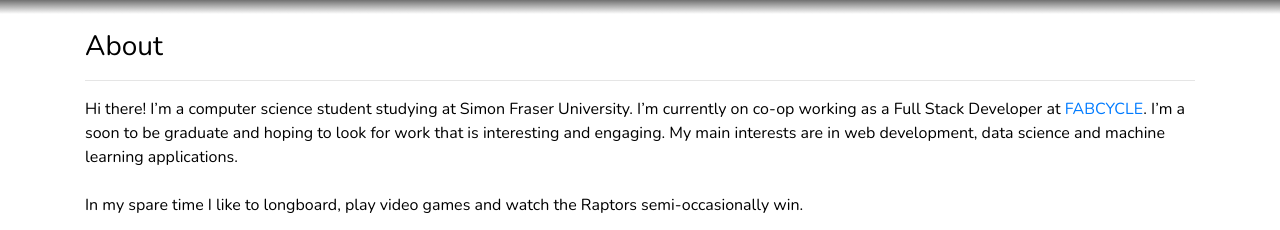
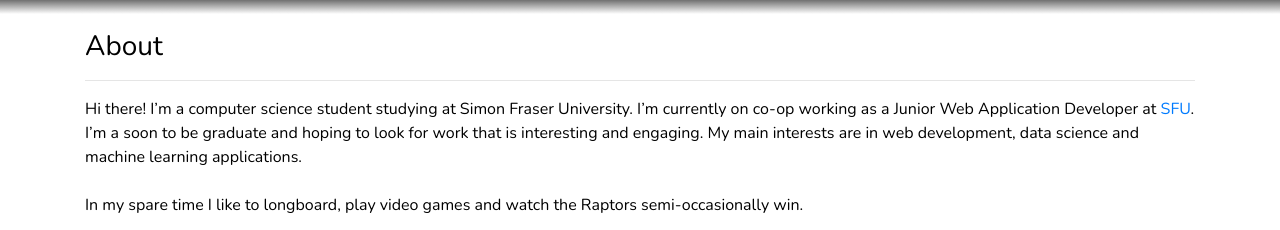
Before and after one commit to bvtrinh/bvtrinh.github.io, a Gatsby site: page / in a window 1280 px wide. Shown: the part 689-919 px from the top of the page. Built offline with nearby package versions, Linux system fonts and the light colour scheme; Gatsby itself is replaced by a stand-in of ours.

Commit message:
docs: update index page about new employment

```diff
--- a/src/pages/index.tsx
+++ b/src/pages/index.tsx
@@ -8,9 +8,9 @@ import { ProjectList } from "../components/project/ProjectList";
 const AboutInfo = () => (
   <p>
     Hi there! I’m a computer science student studying at Simon Fraser University. I’m currently on
-    co-op working as a Full Stack Developer at{" "}
-    <a target="_blank" href="https://www.fabcycle.shop/">
-      FABCYCLE
+    co-op working as a Junior Web Application Developer at{" "}
+    <a target="_blank" href="https://www.sfu.ca/">
+      SFU
     </a>
     . I’m a soon to be graduate and hoping to look for work that is interesting and engaging. My
     main interests are in web development, data science and machine learning applications.
```
